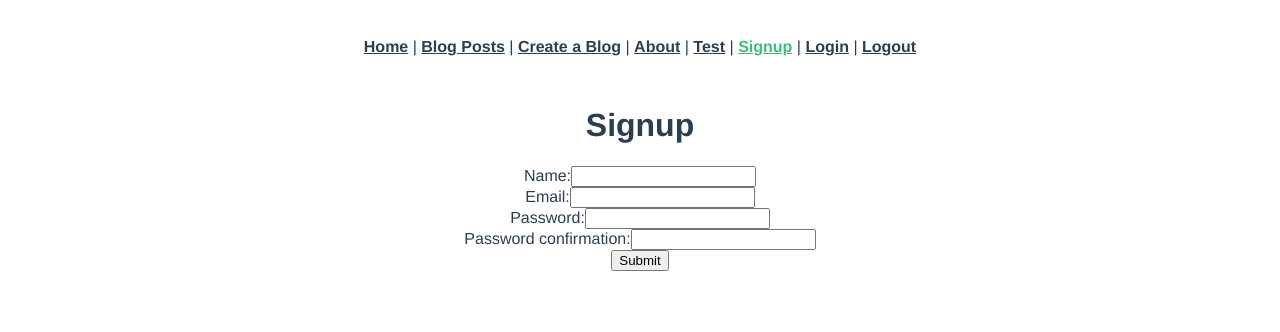
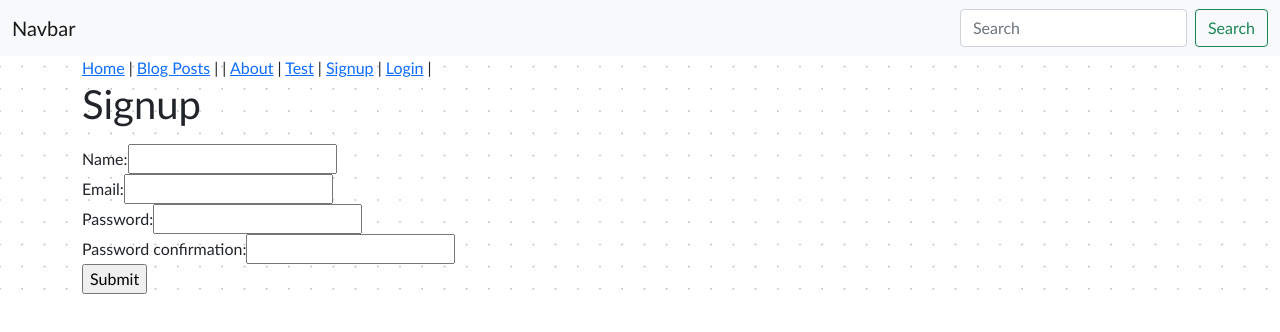
Before and after one commit to kevinczhong/blog-frontend, a Vue app: page /signup in a window 1280 px wide. Shown: the top 332 px of the page. Built offline with nearby package versions, Linux system fonts and the light colour scheme.

Commit message:
Very bad commit; added front-end authentication.

```diff
--- a/package.json
+++ b/package.json
@@ -9,6 +9,7 @@
   },
   "dependencies": {
     "axios": "^0.27.2",
+    "bootstrap": "^5.1.3",
     "core-js": "^3.8.3",
     "vue": "^3.2.13",
     "vue-router": "^4.0.3"
--- a/src/App.vue
+++ b/src/App.vue
@@ -1,26 +1,63 @@
+<script>
+export default {
+  data: function () {
+    return {
+      isLoggedIn: false,
+      flashMessage: "",
+    };
+  },
+  watch: {
+    $route: function () {
+      this.isLoggedIn = !!localStorage.jwt;
+      this.flashMessage = localStorage.getItem("flashMessage");
+      localStorage.removeItem("flashMessage");
+    },
+  },
+  methods: {
+    getUserId: function () {
+      return localStorage.getItem("user_id");
+    },
+  },
+};
+</script>
+
 <template>
-  <nav>
+  <nav class="navbar navbar-light bg-light">
+    <div class="container-fluid">
+      <a class="navbar-brand">Navbar</a>
+      <form class="d-flex">
+        <input class="form-control me-2" type="search" placeholder="Search" aria-label="Search" />
+        <button class="btn btn-outline-success" type="submit">Search</button>
+      </form>
+    </div>
+  </nav>
+  <nav class="container">
     <router-link to="/">Home</router-link>
     |
     <router-link to="/posts/">Blog Posts</router-link>
     |
-    <router-link to="/posts/new">Create a Blog</router-link>
+    <router-link to="/posts/new" v-if="isLoggedIn">Create a Blog</router-link>
     |
     <router-link to="/about">About</router-link>
     |
     <router-link to="/test">Test</router-link>
     |
-    <router-link to="/signup">Signup</router-link>
+    <router-link to="/signup" v-if="!isLoggedIn">Signup</router-link>
     |
-    <router-link to="/login">Login</router-link>
+    <router-link to="/login" v-if="!isLoggedIn">Login</router-link>
     |
-    <router-link to="/logout">Logout</router-link>
+    <router-link to="/logout" v-if="isLoggedIn">Logout</router-link>
   </nav>
+  <div v-if="flashMessage" class="alert alert-success">{{ flashMessage }}</div>
   <router-view />
 </template>
 
 <style>
 #app {
+  font-family: Futura, Trebuchet MS, Arial, sans-serif;
+  background-image: url("./assets/dot-grid.png.jpeg");
+}
+/* #app {
   font-family: Avenir, Helvetica, Arial, sans-serif;
   -webkit-font-smoothing: antialiased;
   -moz-osx-font-smoothing: grayscale;
@@ -39,5 +76,5 @@ nav a {
 
 nav a.router-link-exact-active {
   color: #42b983;
-}
+} */
 </style>
--- a/src/main.js
+++ b/src/main.js
@@ -2,6 +2,8 @@ import { createApp } from "vue";
 import App from "./App.vue";
 import router from "./router";
 import axios from "axios";
+import "bootstrap";
+import "bootstrap/dist/css/bootstrap.min.css";
 
 axios.defaults.baseURL = process.env.NODE_ENV === "development" ? "http://localhost:3000" : "/";
 
--- a/src/views/HomeView.vue
+++ b/src/views/HomeView.vue
@@ -11,7 +11,7 @@ export default {
 </script>
 
 <template>
-  <div class="home">
+  <div class="home container">
     <h1>{{ message }}</h1>
   </div>
 </template>
--- a/src/views/LoginView.vue
+++ b/src/views/LoginView.vue
@@ -15,6 +15,8 @@ export default {
         .then((response) => {
           axios.defaults.headers.common["Authorization"] = "Bearer " + response.data.jwt;
           localStorage.setItem("jwt", response.data.jwt);
+          localStorage.setItem("user_id", response.data.user_id);
+          localStorage.setItem("flashMessage", "Login Successful");
           this.$router.push("/");
         })
         .catch((error) => {
--- a/src/views/LogoutView.vue
+++ b/src/views/LogoutView.vue
@@ -5,6 +5,8 @@ export default {
   created: function () {
     delete axios.defaults.headers.common["Authorization"];
     localStorage.removeItem("jwt");
+    localStorage.removeItem("user_id");
+    localStorage.setItem("flashMessage", "Logout Successful");
     this.$router.push("/");
   },
 };
--- a/src/views/PostIndex.vue
+++ b/src/views/PostIndex.vue
@@ -17,21 +17,40 @@ export default {
         this.posts = response.data;
       });
     },
+    getUserId: function () {
+      return localStorage.getItem("user_id");
+    },
   },
 };
 </script>
 
 <template>
-  <div class="home">
+  <div class="home container">
     <h1>Blog Posts</h1>
-    <div v-for="post in posts" v-bind:key="post.id">
+    <div class="row">
+      <div class="col-sm-6" v-for="post in posts" v-bind:key="post.id">
+        <div class="card">
+          <div class="card-body">
+            <img v-bind:src="post.image" class="card-img-top" v-bind:alt="post.title" />
+            <h5 class="card-title">{{ post.title }}</h5>
+            <p class="card-text">{{ post.body }}</p>
+            <a v-on:click="$router.push(`/posts/${post.id}`)" class="btn btn-primary">More Details</a>
+            <p v-if="getUserId() == post.user_id">Your Post</p>
+          </div>
+        </div>
+      </div>
+    </div>
+    <!-- <div v-for="post in posts" v-bind:key="post.id">
       <h2>{{ post.title }}</h2>
       <img v-bind:src="post.image" v-bind:alt="post.title" />
       <p>{{ post.body }}</p>
-      <!-- <router-link v-bind:to="`/posts/${post.id}`">More Details</router-link> -->
+      <router-link v-bind:to="`/posts/${post.id}`">More Details</router-link>
       <button v-on:click="$router.push(`/posts/${post.id}`)">More Details</button>
-    </div>
+    </div> -->
   </div>
 </template>
 
 <style></style>
+
+<!-- <router-link v-bind:to="`/posts/${post.id}`">More Details</router-link> -->
+<!-- <img v-bind:src="post.image" class="card-img-top" v-bind:alt="post.title" /> -->
--- a/src/views/PostNew.vue
+++ b/src/views/PostNew.vue
@@ -18,6 +18,7 @@ export default {
         })
         .catch((error) => {
           this.errors = error.response.data.errors;
+          this.errorStatus = error.response.status;
         });
     },
   },
--- a/src/views/PostShow.vue
+++ b/src/views/PostShow.vue
@@ -19,6 +19,9 @@ export default {
         this.$router.push("/posts/");
       });
     },
+    getUserId: function () {
+      return localStorage.getItem("user_id");
+    },
   },
 };
 </script>
@@ -31,8 +34,10 @@ export default {
     <!-- <router-link to="/posts/">Back to all posts</router-link>
     <p><router-link v-bind:to="`/posts/${post.id}/edit`">Edit post</router-link></p> -->
     <p><button v-on:click="$router.push('/posts/')">Return to Main Page</button></p>
-    <p><button v-on:click="$router.push(`/posts/${post.id}/edit`)">Edit This Post</button></p>
-    <button v-on:click="deletePost">Delete This Post</button>
+    <div v-if="getUserId() == post.user_id">
+      <p><button v-on:click="$router.push(`/posts/${post.id}/edit`)">Edit This Post</button></p>
+      <button v-on:click="deletePost">Delete This Post</button>
+    </div>
   </div>
 </template>
 
--- a/src/views/SignupView.vue
+++ b/src/views/SignupView.vue
@@ -6,6 +6,7 @@ export default {
     return {
       newUserParams: {},
       errors: [],
+      errorStatus: null,
     };
   },
   methods: {
@@ -18,22 +19,40 @@ export default {
         })
         .catch((error) => {
           this.errors = error.response.data.errors;
+          this.errorStatus = error.response.status;
         });
+    },
+    isError: function () {
+      if (
+        this.newUserParams.password?.length < 6 ||
+        this.newUserParams.password_confirmation !== this.newUserParams.password ||
+        this.newUserParams.name?.length > 20
+      ) {
+        return true;
+      }
+      return false;
     },
   },
 };
 </script>
 
 <template>
-  <div class="signup">
+  <div class="signup container">
     <form v-on:submit.prevent="submit()">
       <h1>Signup</h1>
+      <img v-if="errorStatus" v-bind:src="`https://http.cat/${errorStatus}`" />
       <ul>
         <li v-for="error in errors" v-bind:key="error">{{ error }}</li>
       </ul>
       <div>
         <label>Name:</label>
         <input type="text" v-model="newUserParams.name" />
+        <p v-if="newUserParams.name && newUserParams.name.length <= 20">
+          {{ 20 - newUserParams.name.length }} characters remaining
+        </p>
+        <p v-if="newUserParams.name && newUserParams.name.length > 20">
+          You have exceeded the character limit for your username!
+        </p>
       </div>
       <div>
         <label>Email:</label>
@@ -42,12 +61,24 @@ export default {
       <div>
         <label>Password:</label>
         <input type="password" v-model="newUserParams.password" />
+        <p v-if="newUserParams.password && newUserParams.password.length < 6">
+          Password must be six characters in length or greater
+        </p>
       </div>
       <div>
         <label>Password confirmation:</label>
         <input type="password" v-model="newUserParams.password_confirmation" />
+        <p
+          v-if="
+            newUserParams.password &&
+            newUserParams.password_confirmation &&
+            newUserParams.password_confirmation !== newUserParams.password
+          "
+        >
+          Please make sure you are typing in the same password!
+        </p>
       </div>
-      <input type="submit" value="Submit" />
+      <input type="submit" value="Submit" v-bind:disabled="isError()" />
     </form>
   </div>
 </template>
```
Also changed, not shown: src/assets/dot-grid.png.jpeg (added), 1 other file (tests, documents, lock files or other folders).
